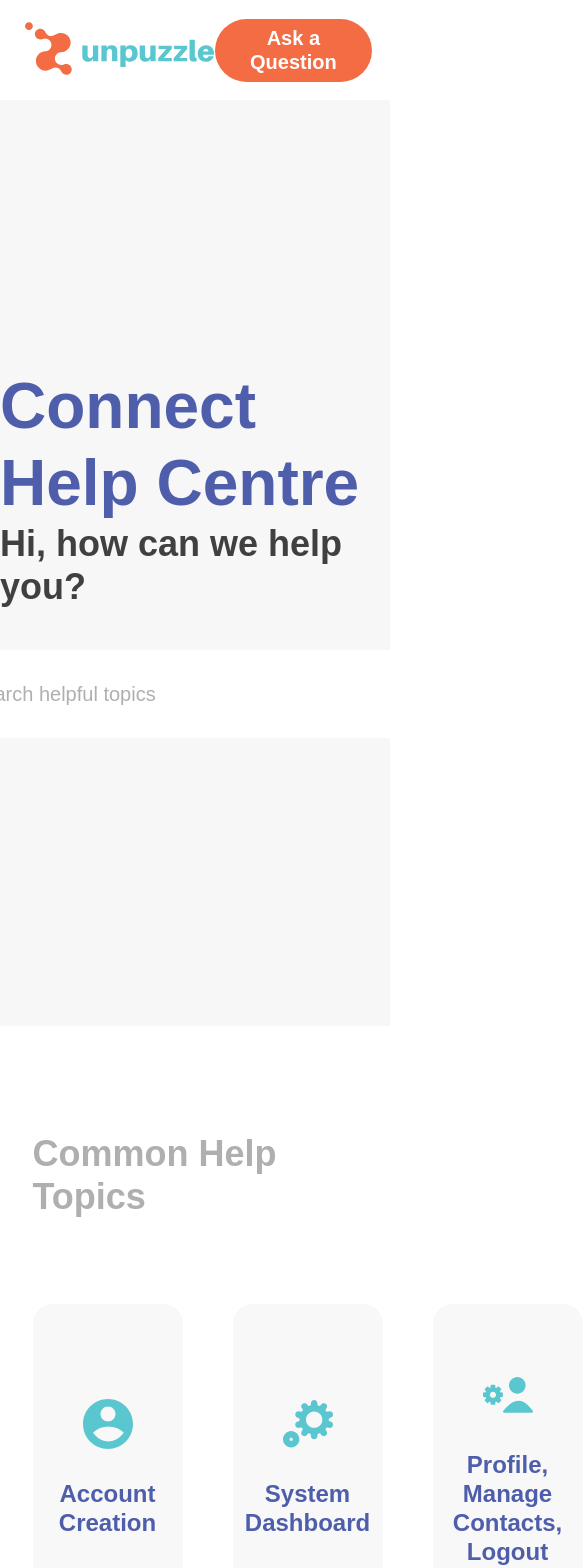
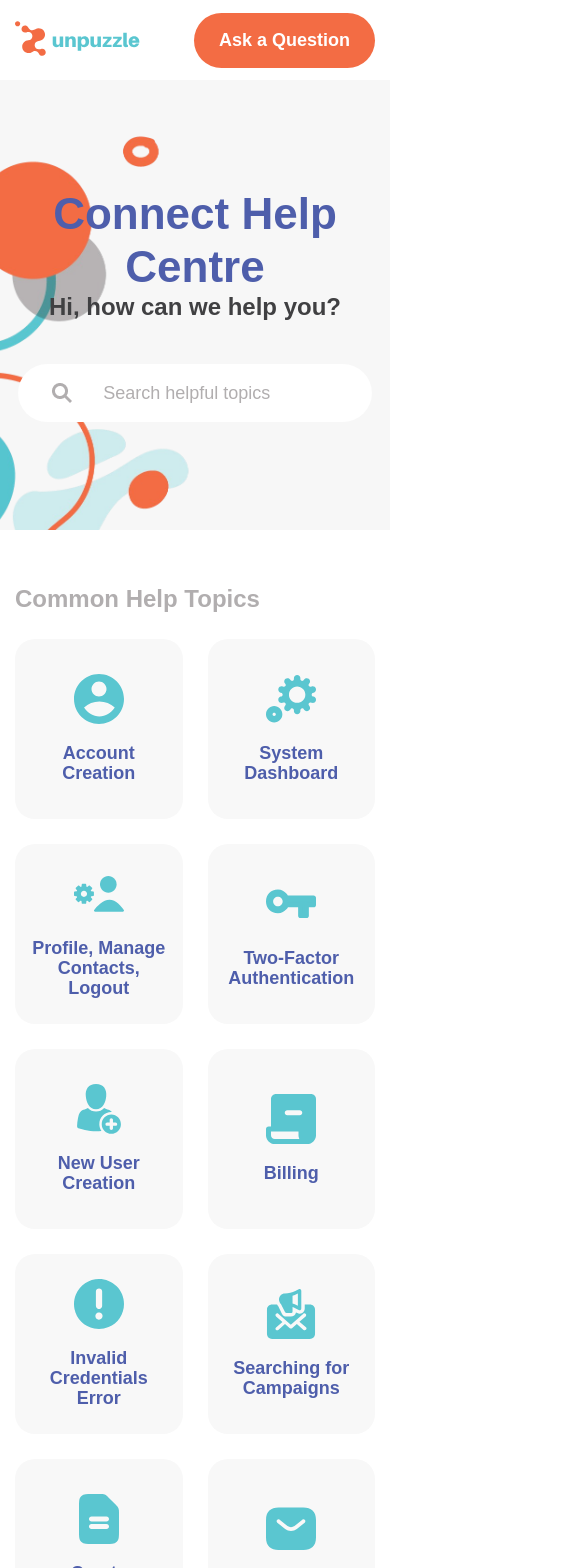
Before and after one commit to mark-stephen-maduro/unpuzzle-help-centre, a React (Create React App) app: page / in a window 390 px wide. Shown: the top 1568 px of the page, 583 px wide, since content can reach past the window. Built offline with nearby package versions, Linux system fonts and the light colour scheme; a web font is replaced by a local one.

Commit message:
[ux/homepage] homepage responsiveness

```diff
--- a/src/assets/styles/App.scss
+++ b/src/assets/styles/App.scss
@@ -15,6 +15,9 @@
 // Utils
 @import './layout.scss';
 
+// Typography
+@import './typography.scss';
+
 body {
   font-family: 'Aileron', sans-serif;
   margin: 0;
@@ -27,3 +30,9 @@ code {
   font-family: source-code-pro, Menlo, Monaco, Consolas, 'Courier New',
     monospace;
 }
+
+@media(max-width: $mobile) {
+  #root {
+    overflow: hidden;
+  }
+}
--- a/src/assets/styles/components/footer.scss
+++ b/src/assets/styles/components/footer.scss
@@ -12,3 +12,12 @@
         color: #fff;
     }
 }
+
+@media(max-width: $mobile) {
+    .footer {
+        height: 80px;
+        p {
+            font-size: 18px;
+        }
+    }
+}
--- a/src/assets/styles/components/hero.scss
+++ b/src/assets/styles/components/hero.scss
@@ -1,6 +1,8 @@
 .hero {
+    text-align: center;
     margin-top: 80px;
     height: 946px;
+    min-height: 450px;
     width: 100%;
     background-position: center;
     background-size: cover;
@@ -12,23 +14,6 @@
     align-items: center;
     flex-direction: column;
     font-family: 'Aileron', sans-serif;
-
-    h1 {
-        font-size: 64px;
-        color: $secondary-color;
-        font-weight: 700;
-        line-height: 77px;
-        margin: 0;
-    }
-
-    h2 {
-        font-style: normal;
-        font-weight: 700;
-        font-size: 36px;
-        line-height: 43px;
-        color: #404042;
-        margin: 0;
-    }
 
     input[type="text"] {
         background-image: url('../../images/search-icon.png');
@@ -57,3 +42,35 @@
         }
     }
 }
+
+@media(max-width: $mobile) {
+    .hero {
+        height: calc(100vh - 650px);
+        background-position: 25%;
+        padding: 0;
+
+        input[type="text"] {
+            width: calc(100% - 35%);
+            height: 58px;
+            font-size: 18px;
+            text-indent: 35px;
+        }
+    }
+}
+
+@media(max-width: $smallMobile) {
+    .hero {
+        height: calc(100vh - 250px);
+        background-position: 25%;
+        padding: 0;
+
+        input[type="text"] {
+            width: 230px;
+            height: 48px;
+            font-size: 18px;
+            margin-top: 32px;
+            text-indent: 25px;
+            font-size: 16px;
+        }
+    }
+}
--- a/src/assets/styles/components/navigation-bar.scss
+++ b/src/assets/styles/components/navigation-bar.scss
@@ -12,7 +12,7 @@
         max-width: $max-width;
         margin: 0 auto;
         height: 100%;
-        padding: 0 25px;
+        padding: $gutter-desktop;
     }
 }
 
@@ -25,3 +25,17 @@
 .shadow {
     box-shadow: rgba(60, 64, 67, 0.1) 0px 1px 2px 0px
 }
+
+@media(max-width: $mobile) {
+    .nav-container {
+        height: 80px;
+
+        .nav-contents {
+            padding: $gutter-mobile;
+        }
+    }
+
+    .logo {
+        width: 125px;
+    }
+}
--- a/src/assets/styles/components/topics.scss
+++ b/src/assets/styles/components/topics.scss
@@ -1,8 +1,5 @@
 .topics {
     &-heading {
-        font-weight: 700;
-        font-size: 36px;
-        line-height: 43px;
         color: #B1AEAF;
     }
 
@@ -12,7 +9,7 @@
         gap: 25px;
         row-gap: 25px;
         column-gap: 50px;
-        margin-top: 50px;
+        margin-top: 35px;
         margin-bottom: 150px;
     }
 
@@ -27,10 +24,6 @@
         background: #F8F8F8;
         border-radius: 20px;
 
-        font-weight: 700;
-        font-size: 24px;
-        line-height: 29px;
-        color: #4E5EAB;
         padding: 40px;
         text-align: center;
 
@@ -41,6 +34,36 @@
 
         h4 {
             margin: 0;
+            color: #4E5EAB;
         }
     }
 }
+
+@media(max-width: $mobile) {
+    .topics {
+        &-heading {
+            line-height: 1.2;
+            margin: 25px 0;
+        }
+
+        &-card-container {
+            margin-top: 0;
+            margin-bottom: 75px;
+            gap: 25px;
+        }
+
+        &-card {
+            height: 150px;
+            padding: 15px;
+            gap: 20px;
+        }
+    }
+}
+
+@media(max-width: 500px) {
+    .topics {
+        &-card {
+            grid-column: span 6;
+        }
+    }
+}
--- a/src/assets/styles/layout.scss
+++ b/src/assets/styles/layout.scss
@@ -34,3 +34,14 @@
     margin: 0 auto;
     max-width: $max-width;
 }
+
+@media(max-width: $mobile) {
+    .container {
+        >.content {
+            grid-column-start: 1;
+            grid-column-end: 14;
+            padding: $gutter-mobile;
+            margin-top: 30px;
+        }
+    }
+}
--- a/src/assets/styles/modules/Button.module.scss
+++ b/src/assets/styles/modules/Button.module.scss
@@ -1,3 +1,5 @@
+@import '../variables.scss';
+
 .btn {
     height: 63px;
     background: #F36C44;
@@ -17,3 +19,19 @@
         background: #ff774d;
     }
 }
+
+@media(max-width: $mobile) {
+    .btn {
+        font-size: 18px;
+        padding: 0 25px;
+        height: 55px;
+    }
+}
+
+@media(max-width: $smallMobile) {
+    .btn {
+        font-size: 16px;
+        padding: 0 15px;
+        height: 45px;
+    }
+}
--- /dev/null
+++ b/src/assets/styles/typography.scss
@@ -0,0 +1,70 @@
+h1 {
+    font-size: $h1-desktop;
+    color: $secondary-color;
+    font-weight: 700;
+    line-height: 77px;
+    margin: 0;
+}
+
+h2 {
+    font-style: normal;
+    font-weight: 700;
+    font-size: $h2-desktop;
+    line-height: 43px;
+    color: #404042;
+    margin: 0;
+}
+
+h3 {
+    font-style: normal;
+    font-weight: 700;
+    font-size: $h2-desktop;
+    line-height: 43px;
+    color: #404042;
+    margin: 0;
+}
+
+h4 {
+    font-weight: 700;
+    font-size: $h4-desktop;
+    line-height: 29px;
+}
+
+
+
+@media(max-width: $mobile) {
+    h1 {
+        font-size: $h1-mobile;
+        line-height: 1.2;
+    }
+
+    h2,
+    h3 {
+        font-size: $h2-mobile;
+        line-height: 1.2;
+    }
+
+    h4 {
+        font-size: $h4-mobile;
+        line-height: 1.1;
+    }
+}
+
+@media(max-width: $smallMobile) {
+
+    h1 {
+        font-size: $h1-xsMobile;
+        line-height: 1.2;
+    }
+
+    h2,
+    h3 {
+        font-size: $h2-xsMobile;
+        line-height: 1.2;
+    }
+
+    h4 {
+        font-size: $h4-xsMobile;
+        line-height: 1.1;
+    }
+}
--- a/src/assets/styles/variables.scss
+++ b/src/assets/styles/variables.scss
@@ -1,6 +1,35 @@
+// Theme colors
 $primary-color: #F36C44;
 $secondary-color: #4E5EAB;
 
+// Navigation
 $navigation-bg: #fff;
 
+// container max width
 $max-width: 1440px;
+
+// spacing
+$gutter-desktop: 0 8%;
+$gutter-mobile: 0 15px;
+
+// font sizes
+$h1-desktop: 64px;
+$h1-tablet: 54px;
+$h1-mobile: 44px;
+$h1-xsMobile: 34px;
+
+$h2-desktop: 36px;
+$h2-tablet: 30px;
+$h2-mobile: 24px;
+$h2-xsMobile: 18px;
+
+$h4-desktop: 24px;
+$h4-tablet: 24px;
+$h4-mobile: 18px;
+$h4-xsMobile: 18px;
+
+// screen sizes
+$smallDesktop: 1199px;
+$tablet: 1023px;
+$mobile: 767px;
+$smallMobile: 375px;
```
